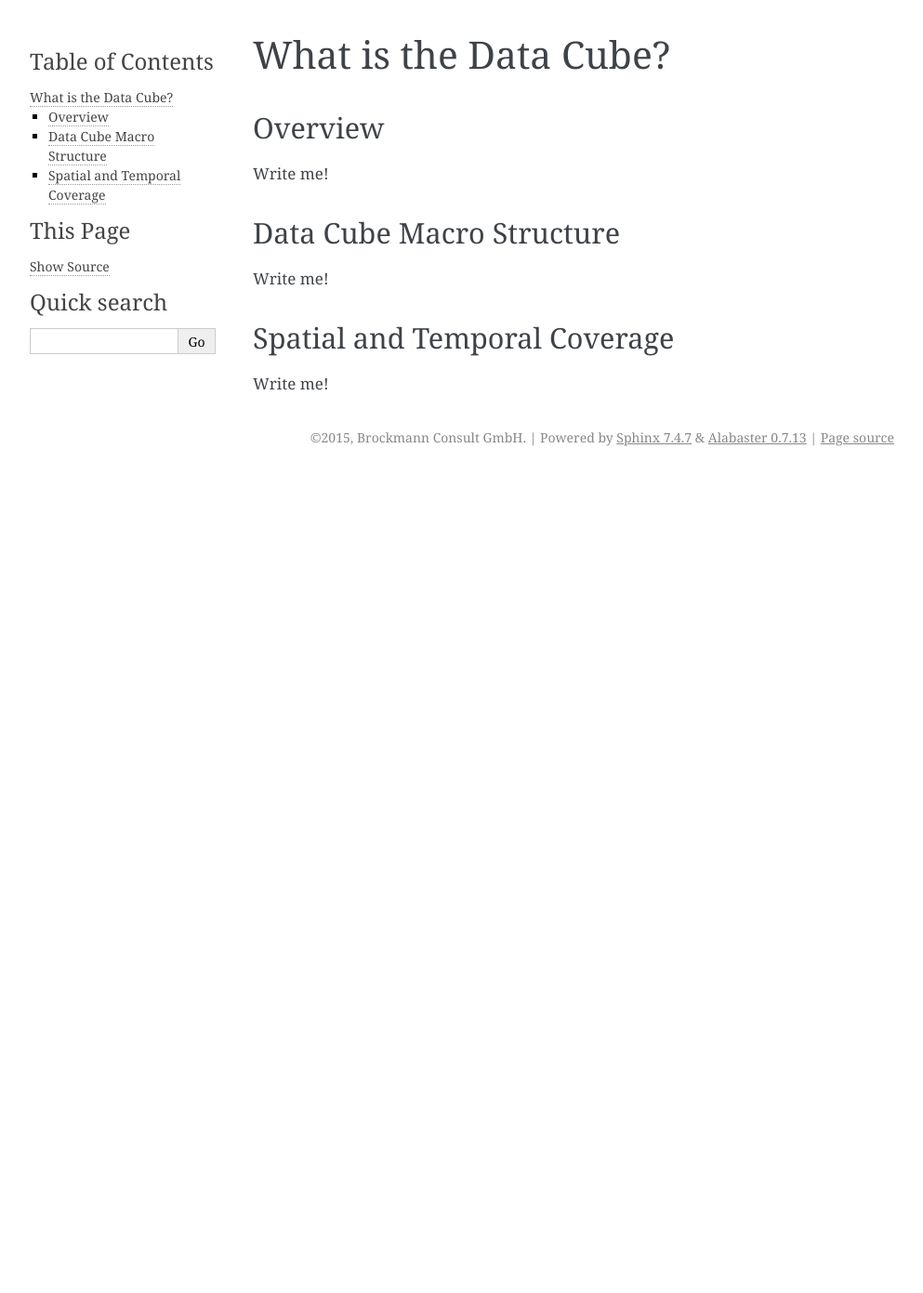
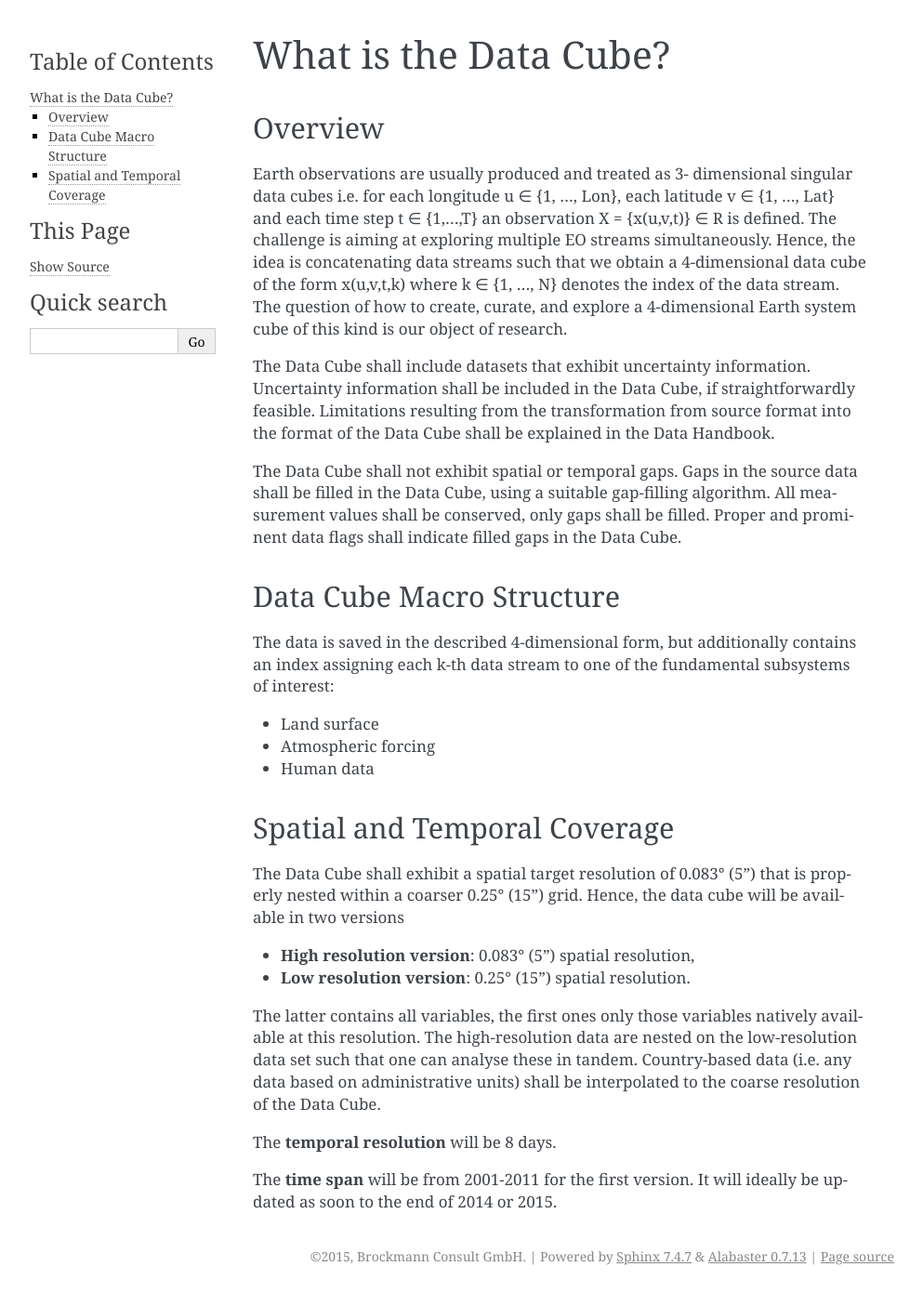
Before and after one commit to esa-esdl/esdl-core, a Sphinx documentation site: the page built from doc/cube_explanation.rst, in a window 1280 px wide. Shown: the whole page at 93% size, without its empty margins (148-1141 px from the left). Built offline with Sphinx 7.4.7, drawn with Linux system fonts in a browser that asks for light colours; before the commit the page ends 900 px from its top, so only the background shows below that.

Commit message:
added remaining text from TOC v3 Word doc

```diff
--- a/doc/cube_explanation.rst
+++ b/doc/cube_explanation.rst
@@ -5,15 +5,46 @@ What is the Data Cube?
 Overview
 ========
 
-Write me!
+Earth observations are usually produced and treated as 3- dimensional singular data cubes i.e. for each
+longitude u ∈ {1, ..., Lon}, each latitude v ∈ {1, …, Lat} and each time step t ∈ {1,...,T} an observation
+X = {x(u,v,t)} ∈ R is defined. The challenge is aiming at exploring multiple EO streams simultaneously.
+Hence, the idea is concatenating data streams such that we obtain a 4-dimensional data cube of the form x(u,v,t,k)
+where k ∈ {1, …, N} denotes the index of the data stream. The question of how to create, curate, and explore a
+4-dimensional Earth system cube of this kind is our object of research.
+
+The Data Cube shall include datasets that exhibit uncertainty information. Uncertainty information shall be included
+in the Data Cube, if straightforwardly feasible. Limitations resulting from the transformation from source format
+into the format of the Data Cube shall be explained in the Data Handbook.
+
+The Data Cube shall not exhibit spatial or temporal gaps. Gaps in the source data shall be filled in the Data Cube,
+using a suitable gap-filling algorithm. All measurement values shall be conserved, only gaps shall be filled. Proper
+and prominent data flags shall indicate filled gaps in the Data Cube.
 
 Data Cube Macro Structure
 =========================
 
-Write me!
+The data is saved in the described 4-dimensional form, but additionally contains an index assigning each k-th
+data stream to one of the fundamental subsystems of interest:
 
+* Land surface
+* Atmospheric forcing
+* Human data
 
 Spatial and Temporal Coverage
 =============================
 
-Write me!
+The Data Cube shall exhibit a spatial target resolution of 0.083° (5”) that is properly nested within a coarser
+0.25° (15”) grid. Hence, the data cube will be available in two versions
+
+* **High resolution version**: 0.083° (5”) spatial resolution,
+* **Low resolution version**:  0.25° (15”) spatial resolution.
+
+The latter contains all variables, the first ones only those variables natively available at this resolution.
+The high-resolution data are nested on the low-resolution data set such that one can analyse these in tandem.
+Country-based data (i.e. any data based on administrative units) shall be interpolated to the coarse resolution of
+the Data Cube.
+
+The **temporal resolution** will be 8 days.
+
+The **time span** will be from 2001-2011 for the first version. It will ideally be updated as soon to the end of
+2014 or 2015.
```
Also changed, not shown: doc/cube_scenarios.rst (+17 -0 lines).
